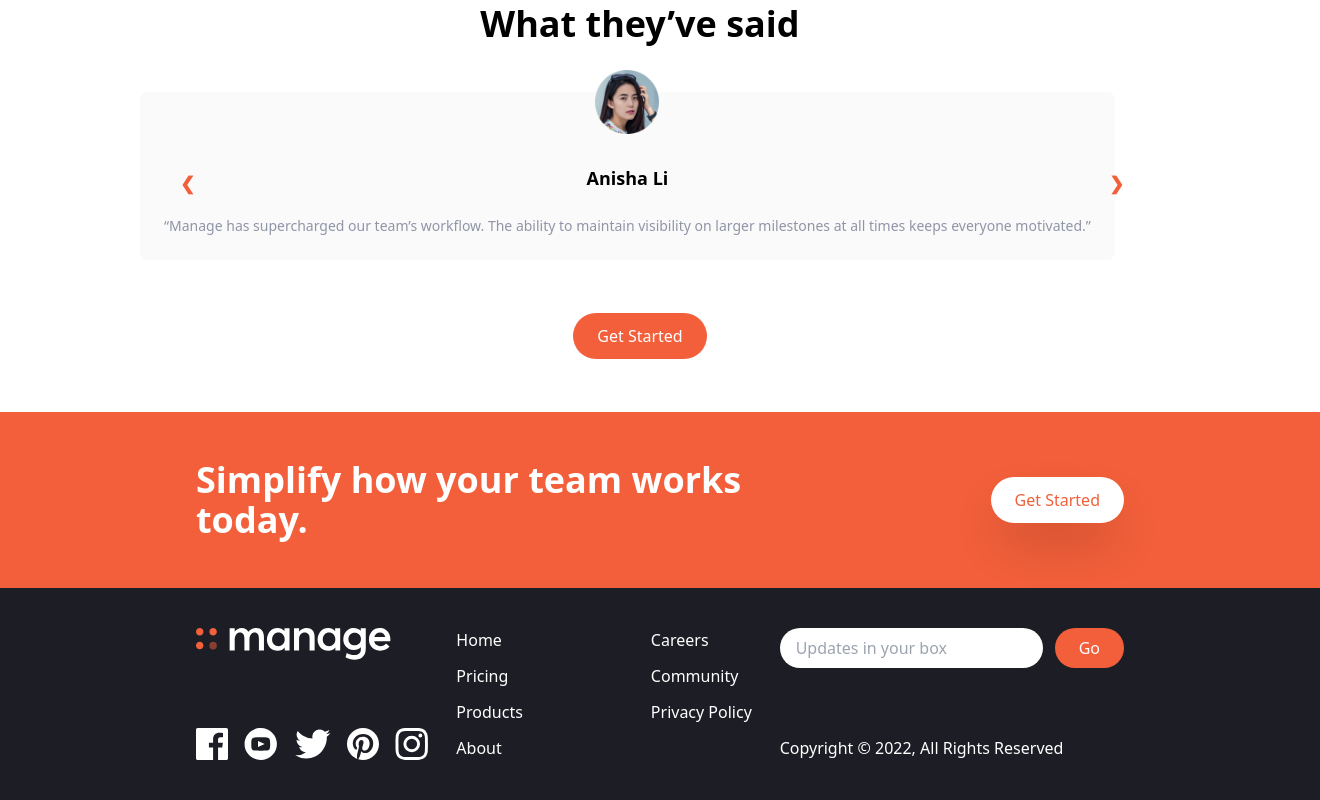
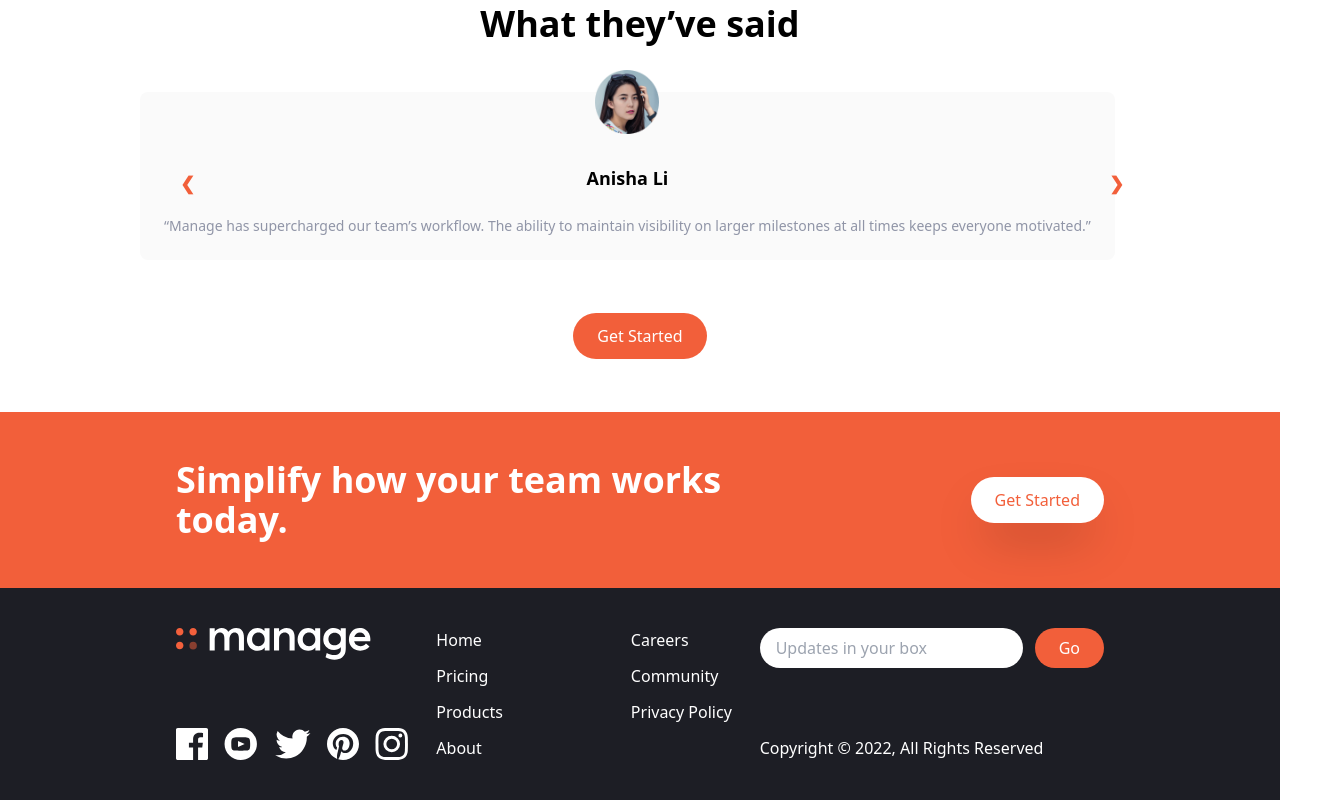
Before and after one commit to RonenTGreat/manage-landing-page, a website: page index.html in a window 1280 px wide. Shown: the part 1308-2108 px from the top of the page, 1320 px wide, since content can reach past the window. Drawn offline with Linux system fonts and the light colour scheme.

Commit message:
removed negative margin

```diff
--- a/index.html
+++ b/index.html
@@ -268,7 +268,7 @@
     </section>
 
     <!-- CTA Section -->
-    <section id="cta" class="bg-brightRed" style="margin-right: -2.5rem;">
+    <section id="cta" class="bg-brightRed">
       <!-- Flex Container -->
       <div
         class="container flex flex-col items-center justify-between px-6 py-24 mx-auto space-y-12 md:py-12 md:flex-row md:space-y-0"
@@ -292,7 +292,7 @@
     </section>
 
     <!-- Footer -->
-    <footer class="bg-veryDarkBlue" style="margin-right: -2.5rem;">
+    <footer class="bg-veryDarkBlue">
       <!-- Flex Container -->
       <div class="container flex flex-col-reverse justify-between px-6 py-10 mx-auto space-y-8 md:flex-row md:space-y-0">
         <!-- Logo and social Links Container -->
```
